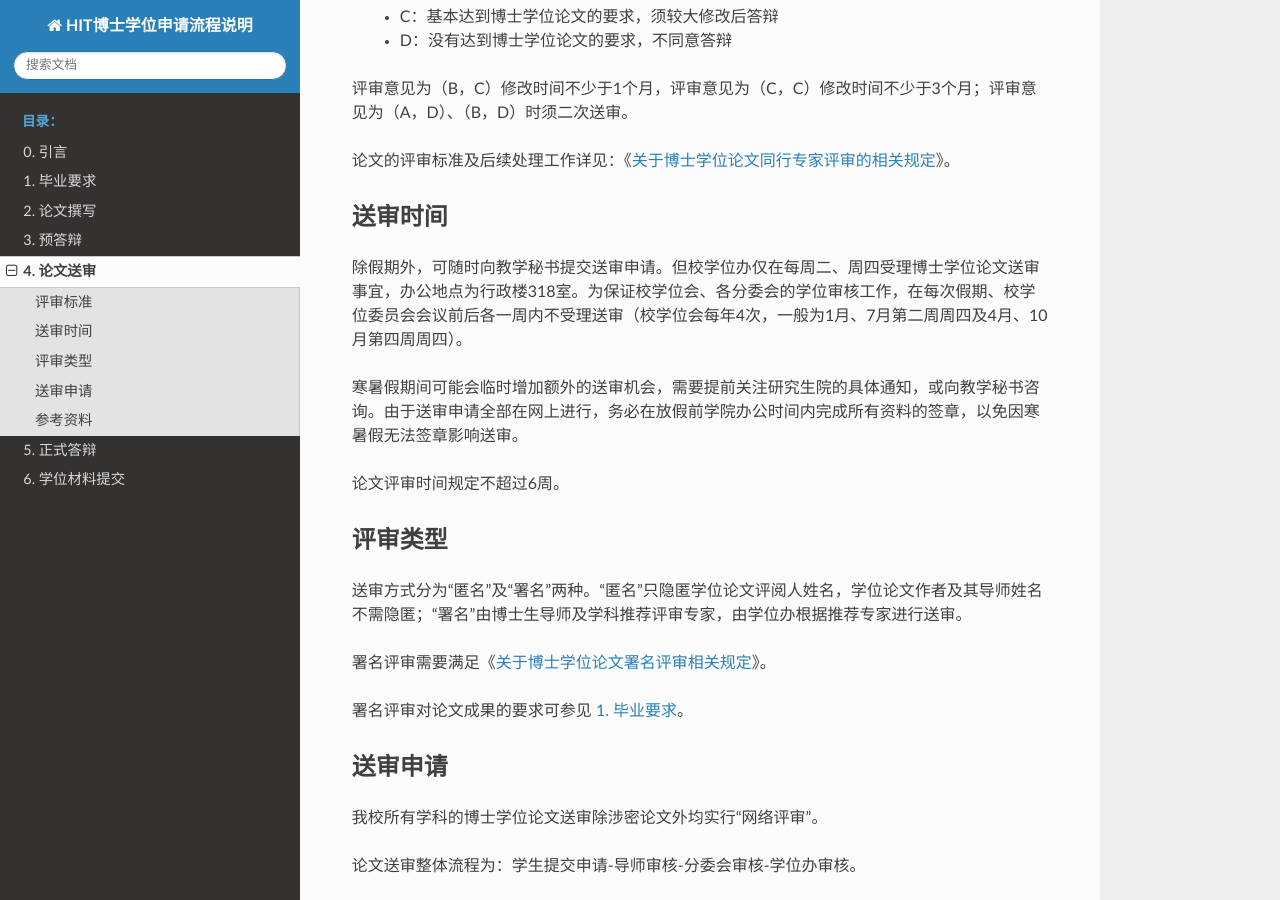
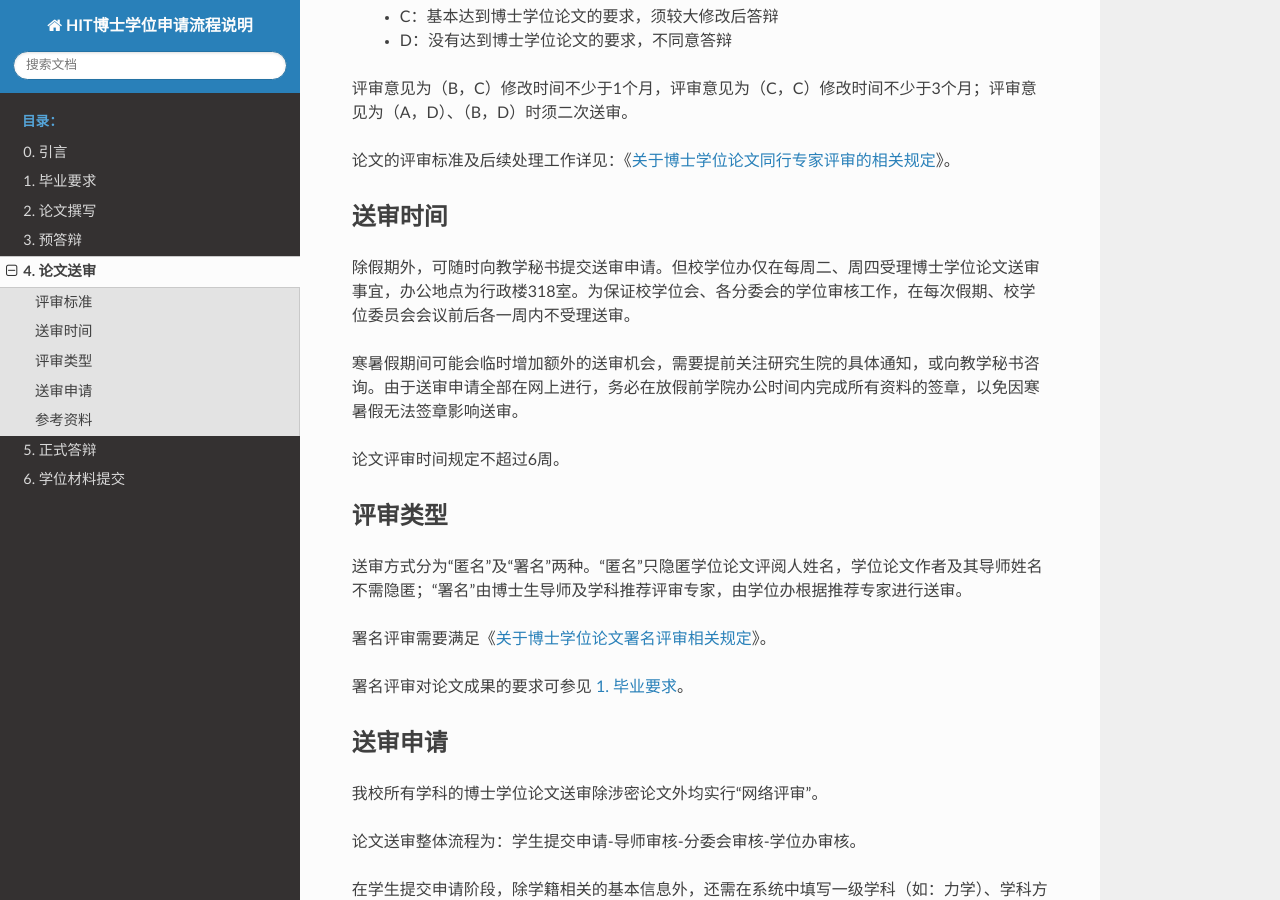
Before and after one commit to platylr/HITPhDDefense-Note, a Sphinx documentation site: the page built from source/peerReview.rst, in a window 1280 px wide and 900 px high, scrolled down 390 px. Built offline with Sphinx 7.4.7 and the Read the Docs theme 2.0.0, drawn with Linux system fonts in a browser that asks for light colours.

Commit message:
修改校会召开时间

```diff
--- a/source/intro.rst
+++ b/source/intro.rst
@@ -24,6 +24,8 @@
 
     校学位会每年4次，一般为1月、7月第二周周四及4月、10月第四周周四
 
+**注意！** 2022年6月30日，校学位2022年第27号文件：`关于校学位评定委员会会议召开时间变更的通知 <http://hitgs.hit.edu.cn/2022/0630/c3333a278497/page.htm>`_ 中调整了校会的召开时间，变更为 **3月中下旬、6月中旬、9月下旬、12月下旬**。
+
 在申请博士学位的任何环节都要仔细阅读《研究生手册》学位申请相关部分，并和学院的教学秘书保持密切联系。如果遇到节假日及寒暑假，要提前关注办理手续相关部门的办公值班时间。《研究生手册》和相关的条例规定可以在研究生院网站上查阅。
 
 注意关注研究生网站上毕业生照片采集的相关新闻，这照片会用在学信网、毕业证和学位证等学位信息上。
--- a/source/peerReview.rst
+++ b/source/peerReview.rst
@@ -25,7 +25,7 @@
 送审时间
 ----------------------------------
 
-除假期外，可随时向教学秘书提交送审申请。但校学位办仅在每周二、周四受理博士学位论文送审事宜，办公地点为行政楼318室。为保证校学位会、各分委会的学位审核工作，在每次假期、校学位委员会会议前后各一周内不受理送审（校学位会每年4次，一般为1月、7月第二周周四及4月、10月第四周周四）。
+除假期外，可随时向教学秘书提交送审申请。但校学位办仅在每周二、周四受理博士学位论文送审事宜，办公地点为行政楼318室。为保证校学位会、各分委会的学位审核工作，在每次假期、校学位委员会会议前后各一周内不受理送审。
 
 寒暑假期间可能会临时增加额外的送审机会，需要提前关注研究生院的具体通知，或向教学秘书咨询。由于送审申请全部在网上进行，务必在放假前学院办公时间内完成所有资料的签章，以免因寒暑假无法签章影响送审。
 
--- a/source/preDefense.rst
+++ b/source/preDefense.rst
@@ -10,7 +10,7 @@
 
 根据哈工大力学学科的要求，在进行预答辩之前需要进行校内预审。一般由导师为你联系学科分委会主席（孙毅），他在确认你满足毕业要求后，会为你指派一位老师给你的博士论文预审。
 
-你需要将博士论文和《`预答辩审查表 <_static/预答辩审查表.doc>`_》交给预审老师。预审老师一般会用一周左右的时间完成预审工作，你需要根据《预答辩审查表》内的修改意见对博士论文进行修改，并填写《`博士研究生反馈意见书 <_static/预答辩审查表.doc>`_》。
+你需要将博士论文和《`预答辩审查表 <_static/预答辩审查表.doc>`_》交给预审老师。预审老师一般会用一周左右的时间完成预审工作，你需要根据《预答辩审查表》内的修改意见对博士论文进行修改，并填写《`博士研究生反馈意见书 <_static/博士研究生反馈意见书.docx>`_》。
 
 《预答辩审查表》（文件中的标题为《力学学科博士学位论文专家评阅意见书》）和《博士研究生反馈意见书》是力学学科特有的，无法在研究生院网站上下载到。可以联系教学秘书索取，或者直接点击前面的链接下载。
 
```
